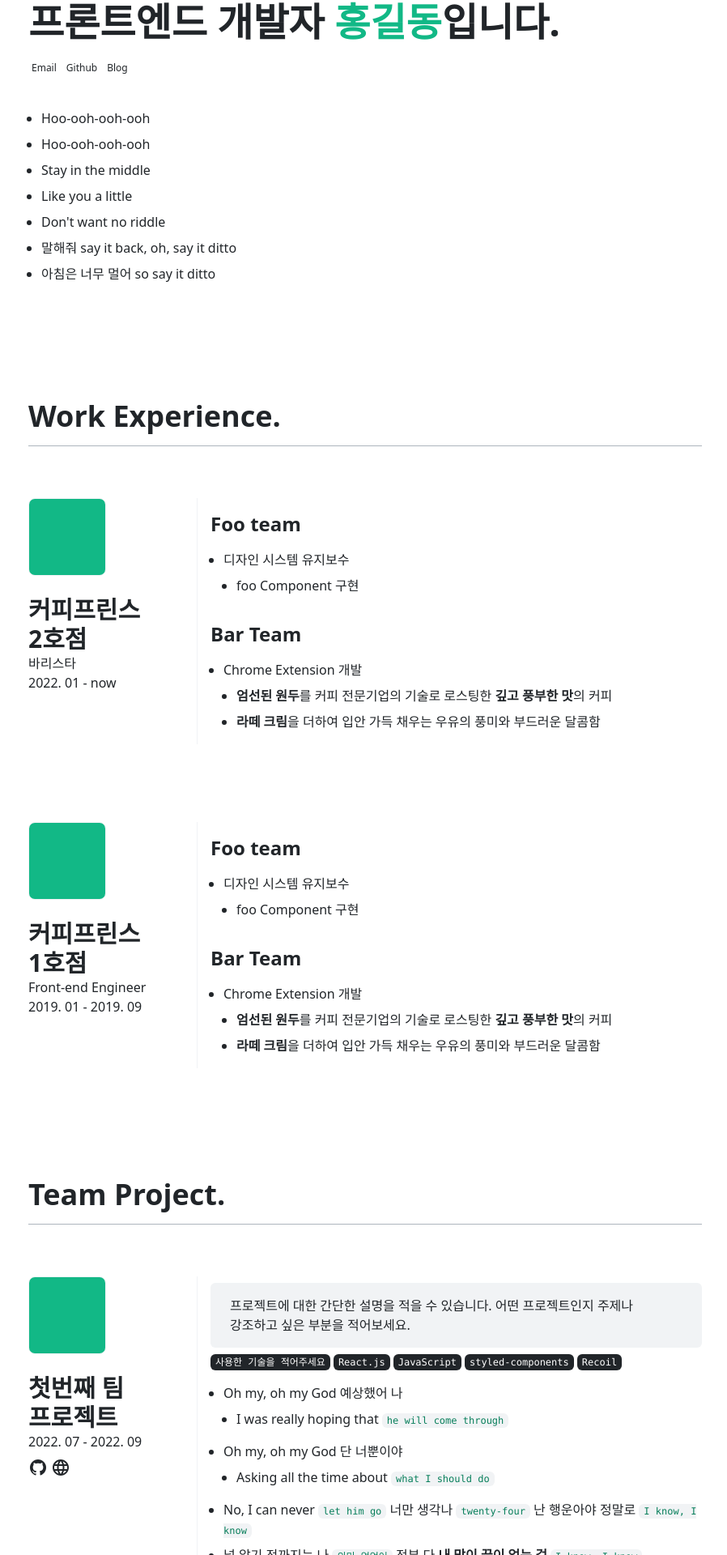
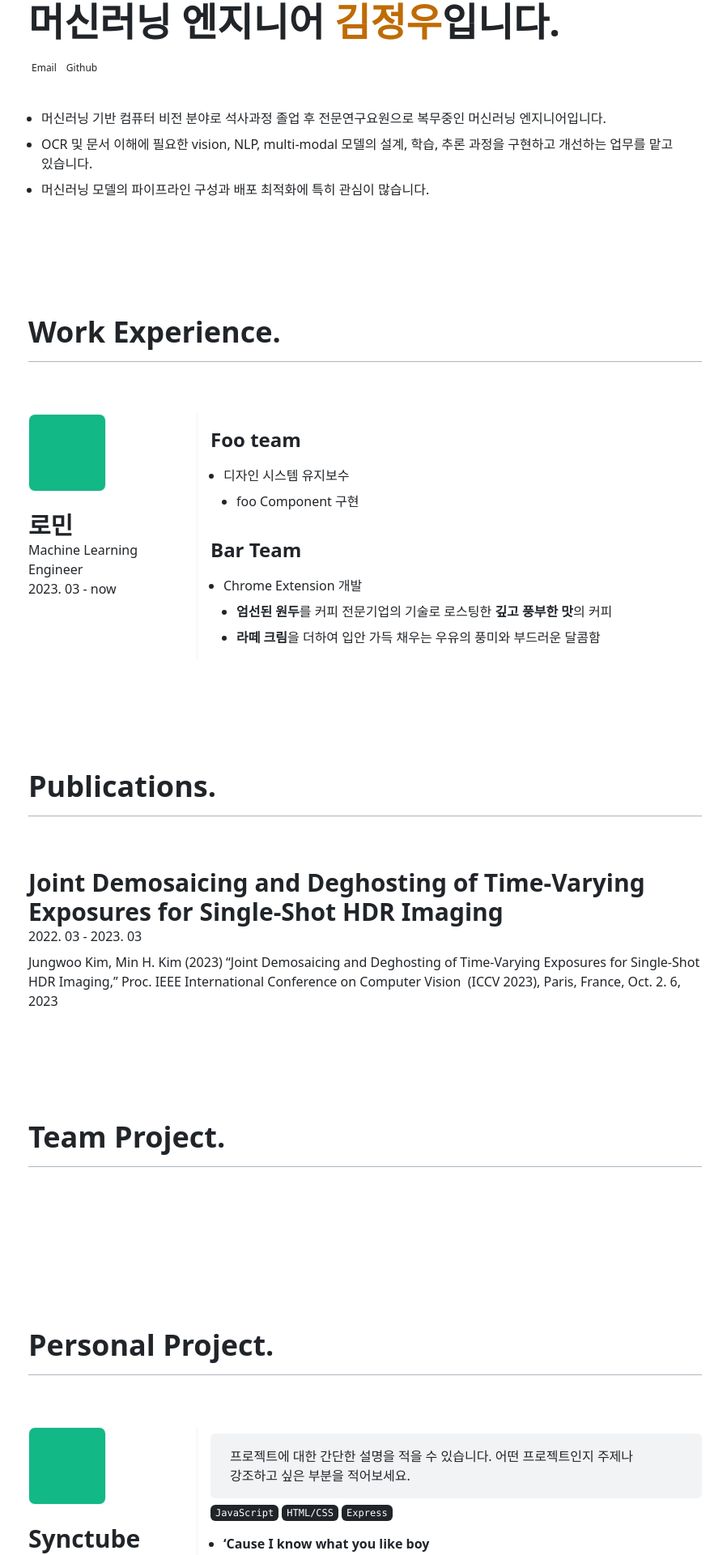
Before and after one commit to kimjw0623/portfolio, a Next.js app: page / in a window 1280 px wide. Shown: the part 256-2176 px from the top of the page at 81% size, without its empty margins (189-1087 px from the left). Built offline with nearby package versions, Linux system fonts and the light colour scheme.

Commit message:
initial commit

```diff
--- a/data.json
+++ b/data.json
@@ -1,52 +1,22 @@
 {
   "resumeTitle": {
-    "title": "Hong Gil Dong"
+    "title": ""
   },
 
   "information": {
-    "name": "홍길동",
+    "name": "김정우",
     "contact": [
-      { "id": 0, "name": "Email", "href": "honggildong@gmail.com", "isEmail": true },
-      { "id": 1, "name": "Github", "href": "https://github.com/honggildong" },
-      { "id": 2, "name": "Blog", "href": "https://velog.io/@honggildong" }
+      { "id": 0, "name": "Email", "href": "rlawjddn0623@gmail.com", "isEmail": true },
+      { "id": 1, "name": "Github", "href": "https://github.com/kimjw0623" }
     ]
   },
 
   "workExperience": [
     {
       "id": 0,
-      "name": "커피프린스 1호점",
-      "position": "Front-end Engineer",
-      "period": ["2019. 01", "2019. 09"]
-    },
-    {
-      "id": 1,
-      "name": "커피프린스 2호점",
-      "position": "바리스타",
-      "period": ["2022. 01", "now"]
-    }
-  ],
-
-  "project": [
-    {
-      "id": 0,
-      "name": "첫번째 팀 프로젝트",
-      "description": "프로젝트에 대한 간단한 설명을 적을 수 있습니다. 어떤 프로젝트인지 주제나 강조하고 싶은 부분을 적어보세요.",
-      "webUrl": "https://github.com/sjoleee/",
-      "repoUrl": "https://github.com/sjoleee/",
-      "isTeam": true,
-      "period": ["2022. 07", "2022. 09"],
-      "stack": ["사용한 기술을 적어주세요", "React.js", "JavaScript", "styled-components", "Recoil"]
-    },
-    {
-      "id": 1,
-      "name": "첫번째 개인 프로젝트",
-      "description": "프로젝트에 대한 간단한 설명을 적을 수 있습니다. 어떤 프로젝트인지 주제나 강조하고 싶은 부분을 적어보세요.",
-      "webUrl": "https://github.com/sjoleee/",
-      "repoUrl": "https://github.com/sjoleee/",
-      "isTeam": false,
-      "period": ["2022. 10", "2022. 11"],
-      "stack": ["JavaScript", "HTML/CSS"]
+      "name": "로민",
+      "position": "Machine Learning Engineer",
+      "period": ["2023. 03", "now"]
     }
   ],
 
@@ -65,43 +35,69 @@
     }
   ],
 
+  "project": [
+    {
+      "id": 0,
+      "name": "LOL Champion Embedding",
+      "description": "개인 프로젝트",
+      "webUrl": "https://github.com/sjoleee/",
+      "repoUrl": "https://github.com/sjoleee/",
+      "isTeam": false,
+      "period": ["2022. 07", "2022. 09"],
+      "stack": ["Celenium","Python","Pytorch"]
+    },
+    {
+      "id": 1,
+      "name": "Synctube",
+      "description": "프로젝트에 대한 간단한 설명을 적을 수 있습니다. 어떤 프로젝트인지 주제나 강조하고 싶은 부분을 적어보세요.",
+      "webUrl": "https://github.com/sjoleee/",
+      "repoUrl": "https://github.com/sjoleee/",
+      "isTeam": false,
+      "period": ["2022. 10", "2022. 11"],
+      "stack": ["JavaScript", "HTML/CSS", "Express"]
+    }
+  ],
+
+  "publication": [
+    {
+      "id": 0,
+      "name": "Joint Demosaicing and Deghosting of Time-Varying Exposures for Single-Shot HDR Imaging",
+      "period": ["2022. 03", "2023. 03"],
+      "description": "Jungwoo Kim, Min H. Kim (2023) “Joint Demosaicing and Deghosting of Time-Varying Exposures for Single-Shot HDR Imaging,” Proc. IEEE International Conference on Computer Vision  (ICCV 2023), Paris, France, Oct. 2. 6, 2023"
+    }
+  ],
+
   "education": [
     {
       "id": 0,
-      "name": "첫번째 교육",
-      "period": ["2013. 02", "2020. 02"],
-      "description": "첫번째 교육에 대한 간략한 설명"
+      "name": "KAIST 전산학부 학사과정",
+      "period": ["2017. 03", "2021. 02"],
+      "description": "KAIST 전산학부 학사과정"
     },
     {
       "id": 1,
-      "name": "두번째 교육",
-      "period": ["2013. 02", "2020. 02"],
-      "description": "두번째 교육에 대한 간략한 설명"
+      "name": "KAIST 전산학부 석사과정",
+      "period": ["2021. 03", "2023. 02"],
+      "description": "Computer Vision and Machine Learning"
     }
   ],
 
   "certificate": [
     {
       "id": 0,
-      "name": "TOEIC 1000점",
-      "date": "2019. 07. 28",
-      "organizer": "ETS"
-    },
-    {
-      "id": 1,
-      "name": "OPIC IH",
-      "date": "2019. 07. 28",
-      "organizer": "ETS"
+      "name": "Certified Kubernetes Administrator (CKA)",
+      "date": "2024. 02. 20",
+      "organizer": "Linux Foundation"
     }
   ],
 
   "award": [
     {
       "id": 0,
-      "name": "첫번째 수상",
-      "date": "2019. 07. 28",
-      "organizer": "수여기관",
-      "description": "첫번째 수상에 대한 간략한 설명"
+      "name": "",
+      "date": "",
+      "organizer": "",
+      "description": ""
     }
   ]
 }
--- a/public/markdown/information/introduce.md
+++ b/public/markdown/information/introduce.md
@@ -1,7 +1,3 @@
-- Hoo-ooh-ooh-ooh
-- Hoo-ooh-ooh-ooh
-- Stay in the middle
-- Like you a little
-- Don't want no riddle
-- 말해줘 say it back, oh, say it ditto
-- 아침은 너무 멀어 so say it ditto
+- 머신러닝 기반 컴퓨터 비전 분야로 석사과정 졸업 후 전문연구요원으로 복무중인 머신러닝 엔지니어입니다.
+- OCR 및 문서 이해에 필요한 vision, NLP, multi-modal 모델의 설계, 학습, 추론 과정을 구현하고 개선하는 업무를 맡고 있습니다.
+- 머신러닝 모델의 파이프라인 구성과 배포 최적화에 특히 관심이 많습니다.
--- a/src/components/Award/index.tsx
+++ b/src/components/Award/index.tsx
@@ -8,8 +8,8 @@ const Award = ({ award }: Pick<DataProps, "award">) => {
     <div>
       <SectionTitle>Award</SectionTitle>
       <div className="flex flex-col gap-24">
-        {[...award].reverse().map((certificate) => (
-          <AwardItem key={certificate.id} {...certificate} />
+        {[...award].reverse().map((award) => (
+          <AwardItem key={award.id} {...award} />
         ))}
       </div>
     </div>
--- a/src/components/Information/index.tsx
+++ b/src/components/Information/index.tsx
@@ -10,7 +10,7 @@ const Information = ({ information }: Pick<DataProps, "information">) => {
         <h1 className="leading-[1.15]">
           {/* 포지션에 맞게 문구를 수정해주세요. 혹은, 본인이 원하는 대로 문구를 바꿔주세요. */}
           안녕하세요,
-          <br /> 프론트엔드 개발자{" "}
+          <br /> 머신러닝 엔지니어 {" "}
           <span className="text-PRIMARY font-semibold">{information.name}</span>
           입니다.
         </h1>
--- /dev/null
+++ b/src/components/Publication/PublicationItem.tsx
@@ -0,0 +1,23 @@
+const PublicationItem = ({
+  name,
+  period,
+  description,
+}: {
+  name: string;
+  period: string[];
+  description: string;
+}) => {
+  return (
+    <div className="flex flex-col md:flex-row gap-6 md:gap-0">
+      <div className="flex flex-col gap-2">
+        <div className="flex flex-col">
+          <h3>{name}</h3>
+          <span>{`${period[0]}${period[1] ? " - " + period[1] : ""}`}</span>
+        </div>
+        <span className="whitespace-pre-wrap">{`${description}`}</span>
+      </div>
+    </div>
+  );
+};
+
+export default PublicationItem;
--- /dev/null
+++ b/src/components/Publication/index.tsx
@@ -0,0 +1,19 @@
+import SectionTitle from "../SectionTitle";
+import PublicationItem from "./PublicationItem";
+
+import { DataProps } from "@/types";
+
+const Publication = ({ publication }: Pick<DataProps, "publication">) => {
+  return (
+    <div>
+      <SectionTitle>Publications</SectionTitle>
+      <div className="flex flex-col gap-24">
+        {[...publication].reverse().map((publication) => (
+          <PublicationItem key={publication.id} {...publication} />
+        ))}
+      </div>
+    </div>
+  );
+};
+
+export default Publication;
--- a/src/pages/index.tsx
+++ b/src/pages/index.tsx
@@ -3,6 +3,7 @@ import path from "path";
 
 import { NextPage } from "next";
 
+import Publication from "@/components/Publication";
 import Activity from "@/components/Activity";
 import Certificate from "@/components/Certificate";
 import Education from "@/components/Education";
@@ -22,6 +23,7 @@ const Home: NextPage<DataProps> = ({
   workExperience,
   project,
   activity,
+  publication,
   education,
   certificate,
   award,
@@ -33,6 +35,7 @@ const Home: NextPage<DataProps> = ({
       <Layout>
         <Information information={information} />
         <WorkExperience workExperience={workExperience} />
+        <Publication publication={publication} />
         <Project project={project} />
         <Activity activity={activity} />
         <Education education={education} />
--- a/src/types/index.ts
+++ b/src/types/index.ts
@@ -49,6 +49,12 @@ export interface DataProps {
     description: string;
     period: string[];
   }[];
+  publication: {
+    id: number;
+    name: string;
+    description: string;
+    period: string[];
+  }[];
   education: {
     id: number;
     name: string;
--- a/tailwind.config.js
+++ b/tailwind.config.js
@@ -18,27 +18,27 @@ module.exports = {
         /**
          * @description selection(드래그 블록)에 사용되는 컬러입니다.
          */
-        PRIMARY_LIGHT: "#c3fae8",
+        PRIMARY_LIGHT: "#D9AB82",
 
         /**
          * @description 자기소개의 이름 부분, code tag의 darkmode에 사용되는 컬러입니다.
          */
-        PRIMARY: "#12b886",
+        PRIMARY: "#BF6B04",
 
         /**
          * @description code tag, link hover icon에 사용되는 컬러입니다.
          */
-        PRIMARY_HEAVY: "#087f5b",
+        PRIMARY_HEAVY: "#D9D2BF",
 
         /**
          * @description 페이지 최상단 gradient의 시작 컬러입니다.
          */
-        GRADIENT_FROM: "#51cf66",
+        GRADIENT_FROM: "#D9AB82",
 
         /**
          * @description 페이지 최상단 gradient의 종료 컬러입니다.
          */
-        GRADIENT_TO: "#0c8599",
+        GRADIENT_TO: "#025159",
       },
     },
   },
```
